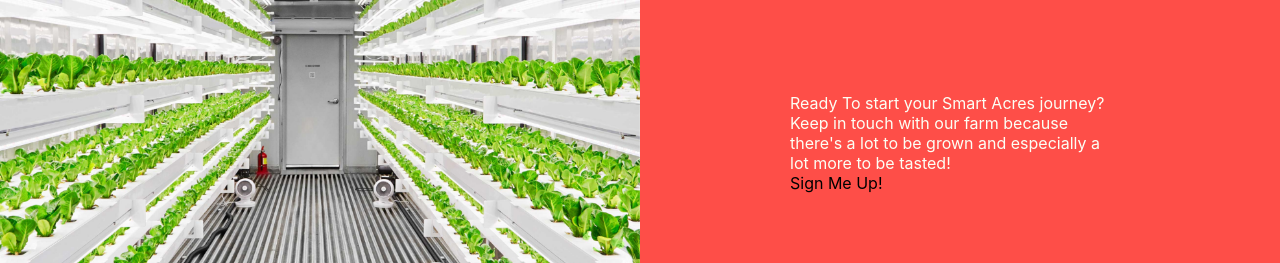
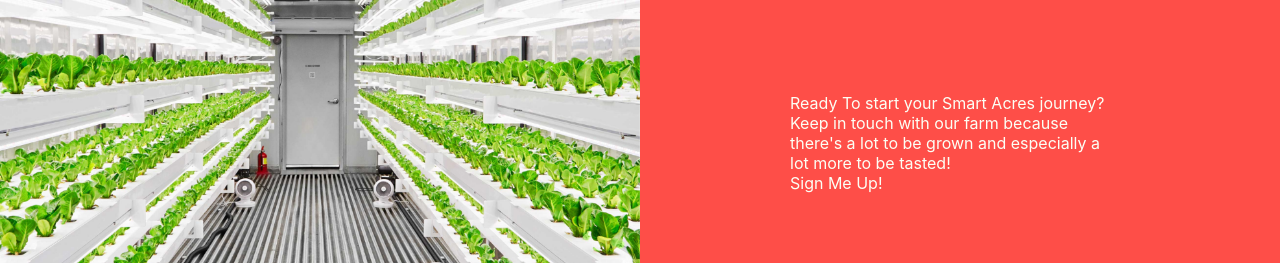
Before and after one commit to JuanTValdez/smart_acres, a React (Create React App) app: page / in a window 1280 px wide. Shown: the top 263 px of the page. Built offline with nearby package versions, Linux system fonts and the light colour scheme; a web font is replaced by a local one.

Commit message:
added more colors

```diff
--- a/src/styles/Footer.css
+++ b/src/styles/Footer.css
@@ -46,7 +46,7 @@
 .txt-1,
 .txt-2,
 .txt-4,
-.copyright,
+.signup-btn, .copyright,
 .logo {
 	color: var(--off-white);
 }
```
